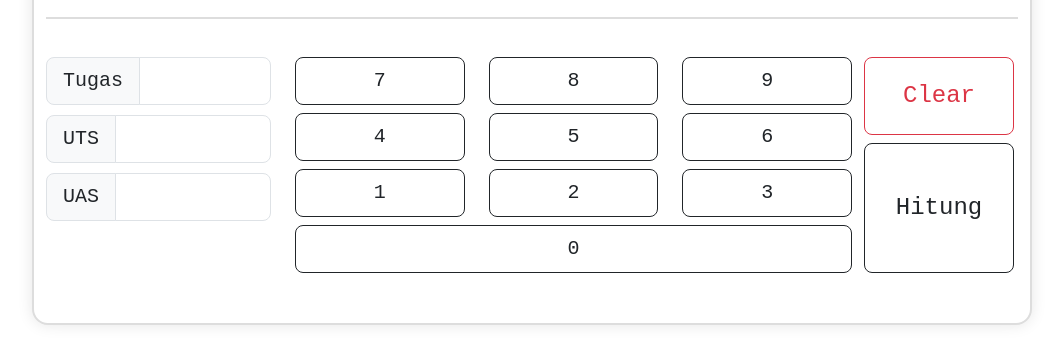
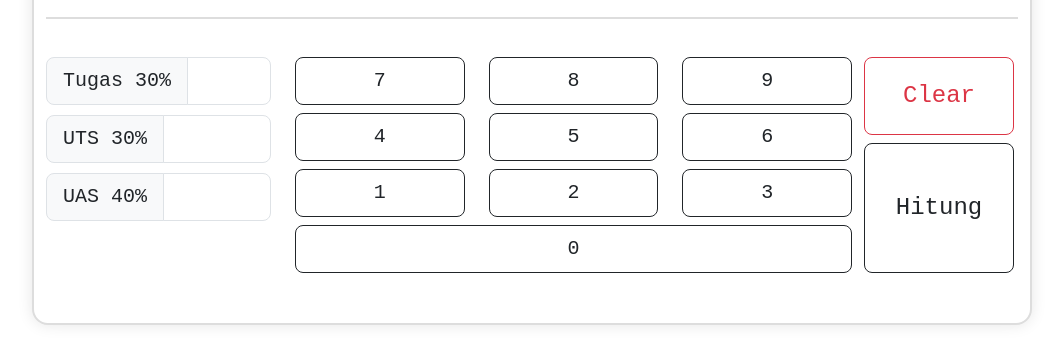
Before and after one commit to nashwals/prak6-pemweb, a plain HTML site: page index.html in a window 1280 px wide. Shown: the part 341-704 px from the top of the page, without its empty margins (108-1171 px from the left). Drawn offline with nearby package versions, Linux system fonts and the light colour scheme.

Commit message:
third commit

```diff
--- a/index.html
+++ b/index.html
@@ -48,7 +48,7 @@
                     <div class="col">
                         <div class="row mt-2" style="height: 50px;">
                             <div class="input-group input-group-lg">
-                                <label for="tugas" class="input-group-text" id="tugasLabel">Tugas</label>
+                                <label for="tugas" class="input-group-text" id="tugasLabel">Tugas 30%</label>
                                 <input type="number" id="tugas" min="0" max="100" step="0.01"
                                     onfocus="setCurrentInput('tugas')" required class="form-control"
                                     aria-labelledby="tugasLabel">
@@ -57,7 +57,7 @@
 
                         <div class="row mt-2" style="height: 50px;">
                             <div class="input-group input-group-lg">
-                                <label for="uts" class="input-group-text" id="utsLabel">UTS</label>
+                                <label for="uts" class="input-group-text" id="utsLabel">UTS 30%</label>
                                 <input type="number" id="uts" min="0" max="100" step="0.01"
                                     onfocus="setCurrentInput('uts')" required class="form-control"
                                     aria-labelledby="utsLabel">
@@ -66,7 +66,7 @@
 
                         <div class="row mt-2" style="height: 50px;">
                             <div class="input-group input-group-lg">
-                                <label for="uas" class="input-group-text" id="uasLabel">UAS</label>
+                                <label for="uas" class="input-group-text" id="uasLabel">UAS 40%</label>
                                 <input type="number" id="uas" min="0" max="100" step="0.01"
                                     onfocus="setCurrentInput('uas')" required class="form-control"
                                     aria-labelledby="uasLabel">
```
